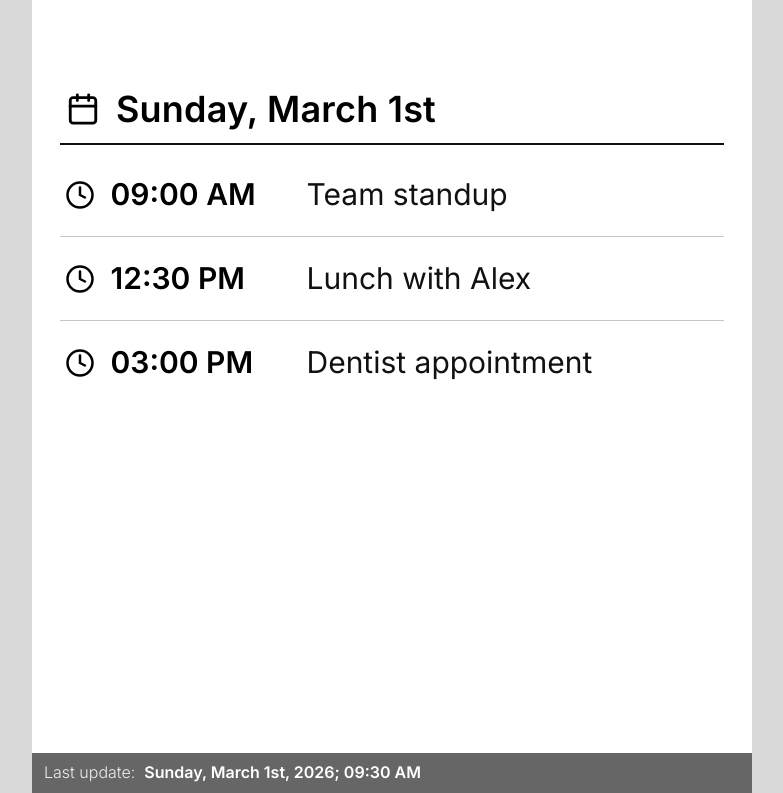
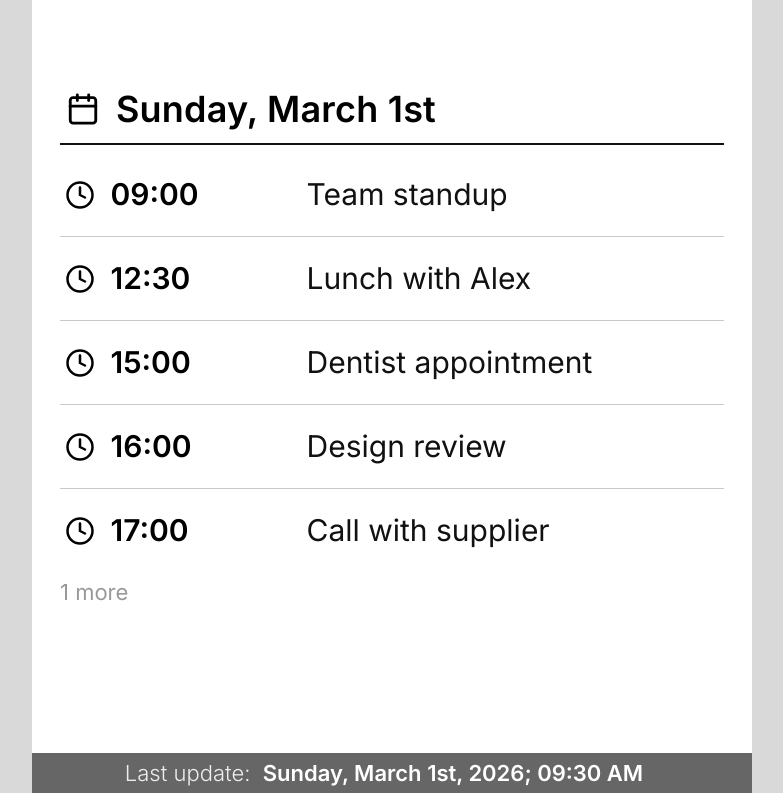
Before and after one commit to marienvo/inkplate, a React (Vite) app: page / in a window 1280 px wide. Shown: the part 487-1280 px from the top of the page, without its empty margins (248-1031 px from the left). Built offline with nearby package versions, Linux system fonts and the light colour scheme.

Commit message:
Move calendar data

```diff
--- a/src/App.css
+++ b/src/App.css
@@ -40,8 +40,9 @@ body {
   color: #fff;
   display: flex;
   align-items: center;
-  justify-content: space-between;
-  padding: 6px 12px;
+  justify-content: center;
+  gap: 16px;
+  padding: 2px 10px;
 }
 
 strong {
@@ -50,11 +51,11 @@ strong {
 
 .status-time {
   margin: 0;
-  font-size: 16px;
+  font-size: 22px;
   font-weight: 300;
   letter-spacing: 0;
   color: #eee;
-  line-height: 1.2;
+  line-height: 1;
 }
 .status-time strong {
   color: #fff
@@ -62,7 +63,7 @@ strong {
 
 .status-icons {
   margin: 0;
-  font-size: 16px;
+  font-size: 22px;
   letter-spacing: 1px;
   line-height: 1;
 }
@@ -150,3 +151,15 @@ strong {
 .today-list .emoji {
   font-size: 30px;
 }
+
+.more-indicator {
+  margin: 6px 0 0;
+  font-size: 22px;
+  color: #999;
+}
+
+.empty-state {
+  margin: 20px 0 0;
+  font-size: 24px;
+  color: #999;
+}
--- a/src/App.tsx
+++ b/src/App.tsx
@@ -1,5 +1,6 @@
 import type { ReactNode } from "react";
 import { Thermometer, Sun, CloudRain, Wind, Droplets, Cloud, Calendar, Clock } from "lucide-react";
+import calendarData from "./data/calendar.json";
 
 type WeatherItem = {
   icon: ReactNode;
@@ -8,7 +9,8 @@ type WeatherItem = {
 };
 
 type Appointment = {
-  time: string;
+  date: string;
+  startTime: string;
   title: string;
 };
 
@@ -20,17 +22,24 @@ const weatherItems: WeatherItem[] = [
   { icon: <Droplets />, label: "Humidity", value: "78%" }
 ];
 
-const todayAppointments: Appointment[] = [
-  { time: "09:00 AM", title: "Team standup" },
-  { time: "12:30 PM", title: "Lunch with Alex" },
-  { time: "03:00 PM", title: "Dentist appointment" }
-];
-
 function ordinal(n: number): string {
   const s = ["th", "st", "nd", "rd"];
   const v = n % 100;
   if (v >= 11 && v <= 13) return n + "th";
   return n + (s[v % 10] ?? "th");
+}
+
+function formatDateForTitle(d: Date): string {
+  const weekday = new Intl.DateTimeFormat("en-US", { weekday: "long" }).format(d);
+  const month = new Intl.DateTimeFormat("en-US", { month: "long" }).format(d);
+  return `${weekday}, ${month} ${ordinal(d.getDate())}`;
+}
+
+function formatIsoDate(d: Date): string {
+  const year = d.getFullYear();
+  const month = String(d.getMonth() + 1).padStart(2, "0");
+  const day = String(d.getDate()).padStart(2, "0");
+  return `${year}-${month}-${day}`;
 }
 
 function formatRenderTime(): string {
@@ -66,6 +75,16 @@ function Section({ icon, title, children }: SectionProps) {
 }
 
 export default function App() {
+  const now = new Date();
+  const todayIsoDate = formatIsoDate(now);
+  const todayTitle = formatDateForTitle(now);
+  const todayAppointments = (calendarData as Appointment[])
+    .filter((appointment) => appointment.date === todayIsoDate)
+    .sort((a, b) => a.startTime.localeCompare(b.startTime));
+
+  const visibleAppointments = todayAppointments.slice(0, 5);
+  const hiddenAppointmentsCount = todayAppointments.length - visibleAppointments.length;
+
   return (
     <main className="frame">
       <div className="frame-content">
@@ -85,20 +104,28 @@ export default function App() {
           </ul>
         </Section>
 
-        <Section icon={<Calendar />} title="Sunday, March 1st">
+        <Section icon={<Calendar />} title={todayTitle}>
+          {visibleAppointments.length === 0 ? (
+            <p className="empty-state">No events today</p>
+          ) : (
             <ul className="list today-list">
-          {todayAppointments.map((appointment) => (
-            <li key={appointment.time} className="list-item">
+              {visibleAppointments.map((appointment) => (
+                <li
+                  key={`${appointment.date}-${appointment.startTime}-${appointment.title}`}
+                  className="list-item"
+                >
                   <span className="item-left">
                     <span className="emoji" aria-hidden="true">
                       <Clock />
                     </span>
-                <span className="item-label">{appointment.time}</span>
+                    <span className="item-label">{appointment.startTime}</span>
                   </span>
                   <span className="item-value">{appointment.title}</span>
                 </li>
               ))}
             </ul>
+          )}
+          {hiddenAppointmentsCount > 0 && <p className="more-indicator">{hiddenAppointmentsCount} more</p>}
         </Section>
       </div>
 
--- /dev/null
+++ b/src/data/calendar.json
@@ -0,0 +1,9 @@
+[
+  { "date": "2026-03-01", "startTime": "09:00", "title": "Team standup" },
+  { "date": "2026-03-01", "startTime": "12:30", "title": "Lunch with Alex" },
+  { "date": "2026-03-01", "startTime": "15:00", "title": "Dentist appointment" },
+  { "date": "2026-03-01", "startTime": "16:00", "title": "Design review" },
+  { "date": "2026-03-01", "startTime": "17:00", "title": "Call with supplier" },
+  { "date": "2026-03-01", "startTime": "18:00", "title": "Dinner with family" },
+  { "date": "2026-03-02", "startTime": "10:00", "title": "Sprint planning" }
+]
```
Lines whose indentation alone changed are shown as unchanged.
